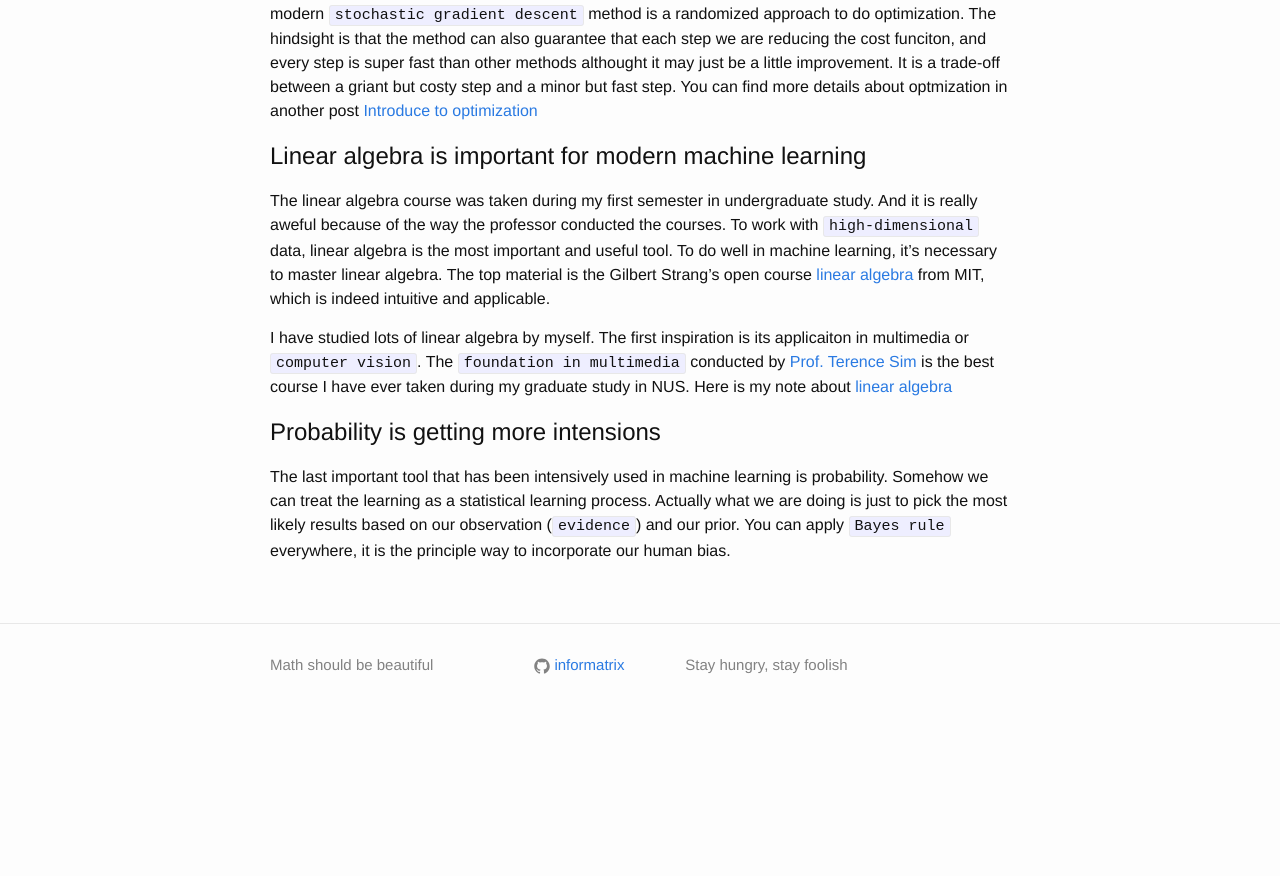
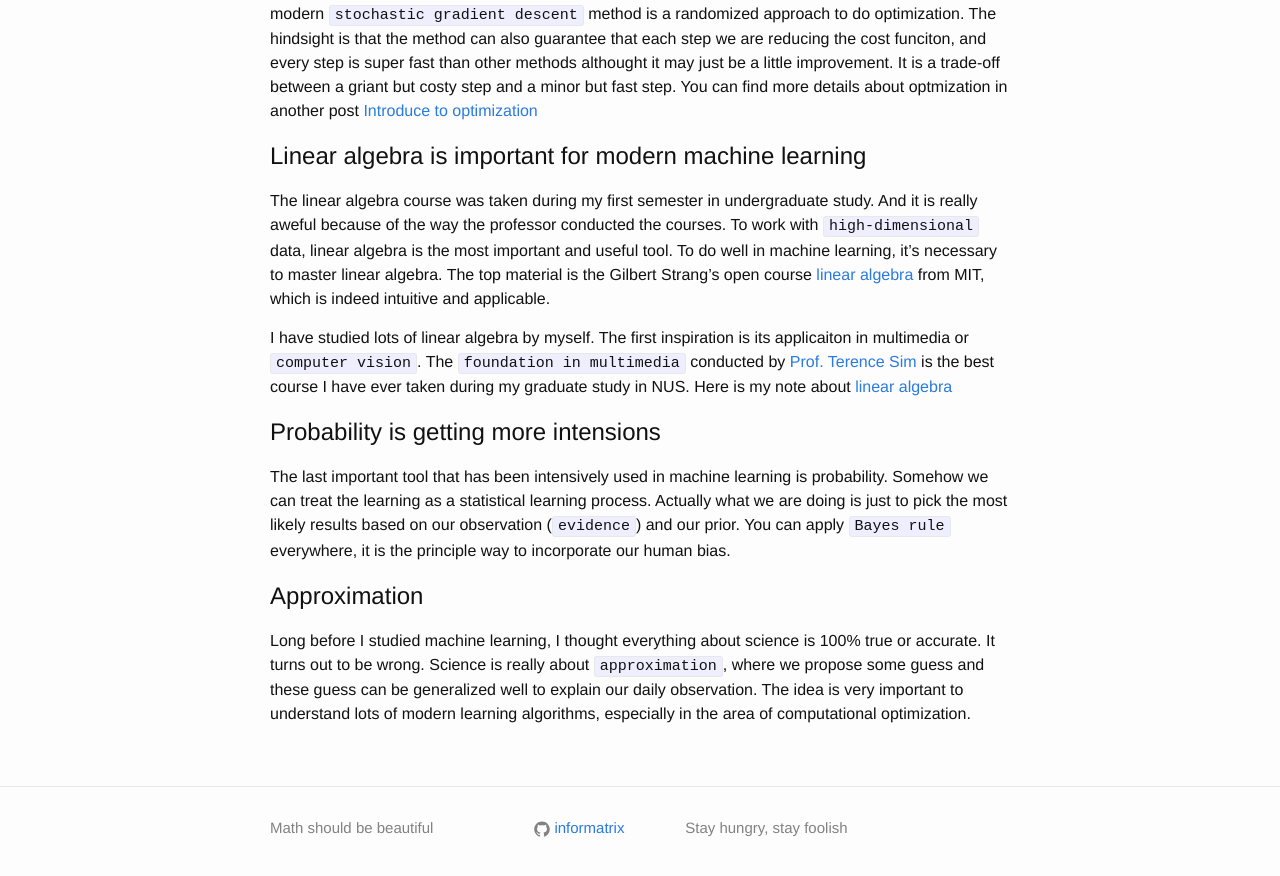
Before and after one commit to informatrix/informatrix.github.io, a Jekyll site: the page built from _posts/2016-01-09-Beginner-in-Deep-Learning.md, in a window 1280 px wide and 900 px high, scrolled down 1621 px. Shown: the top 876 px of the window. Built offline with Jekyll 4.4.1, drawn with Linux system fonts in a browser that asks for light colours; formulas are drawn with MathJax 3; before the commit the page ends 2357 px from its top, so only the background shows below that.

Commit message:
approximation

```diff
--- a/_posts/2016-01-09-Beginner-in-Deep-Learning.md
+++ b/_posts/2016-01-09-Beginner-in-Deep-Learning.md
@@ -57,3 +57,7 @@ I have studied lots of linear algebra by myself. The first inspiration is its ap
 Probability is getting more intensions
 =====================================
 The last important tool that has been intensively used in machine learning is probability. Somehow we can treat the learning as a statistical learning process. Actually what we are doing is just to pick the most likely results based on our observation (`evidence`) and our prior. You can apply `Bayes rule` everywhere, it is the principle way to incorporate our human bias.
+
+Approximation
+=================================
+Long before I studied machine learning, I thought everything about science is 100% true or accurate. It turns out to be wrong. Science is really about `approximation`, where we propose some guess and these guess can be generalized well to explain our daily observation. The idea is very important to understand lots of modern learning algorithms, especially in the area of computational optimization.
```
